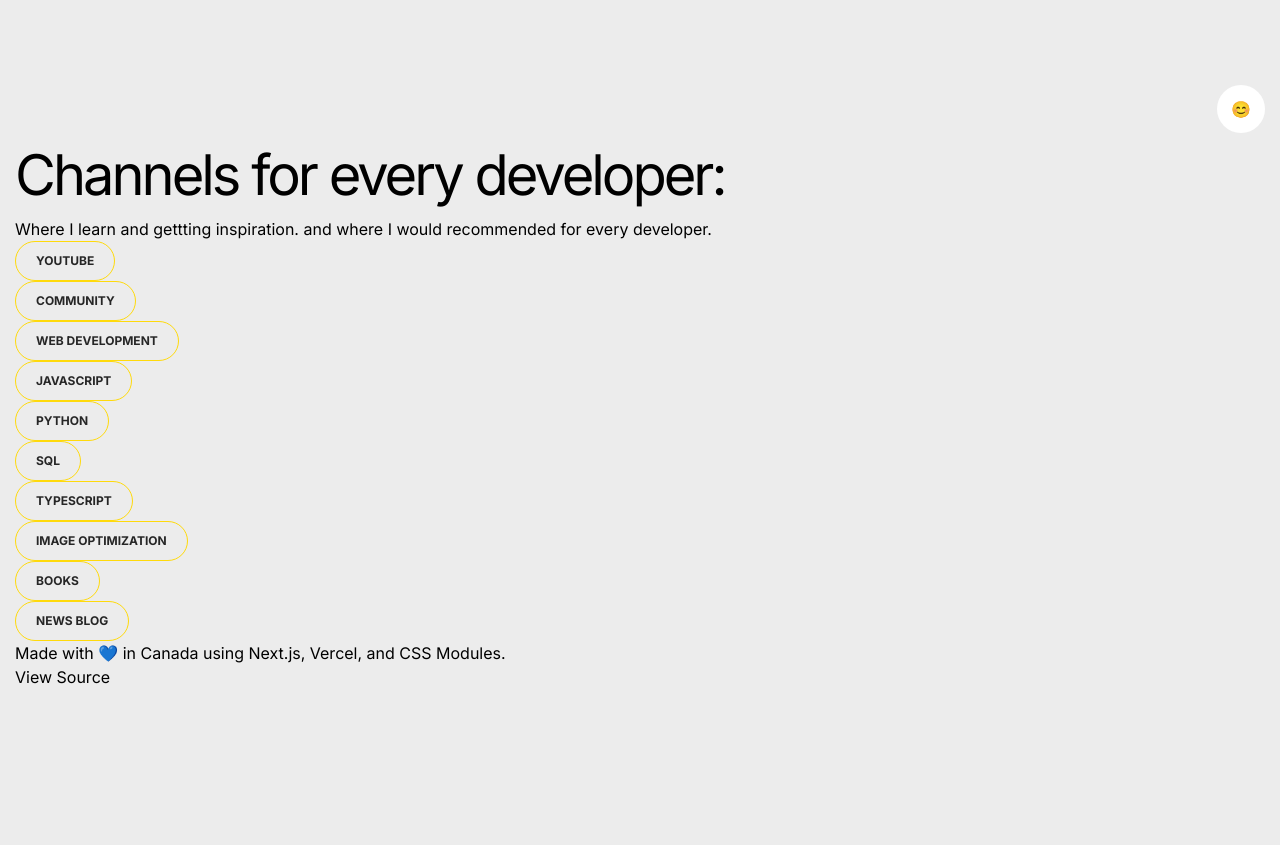
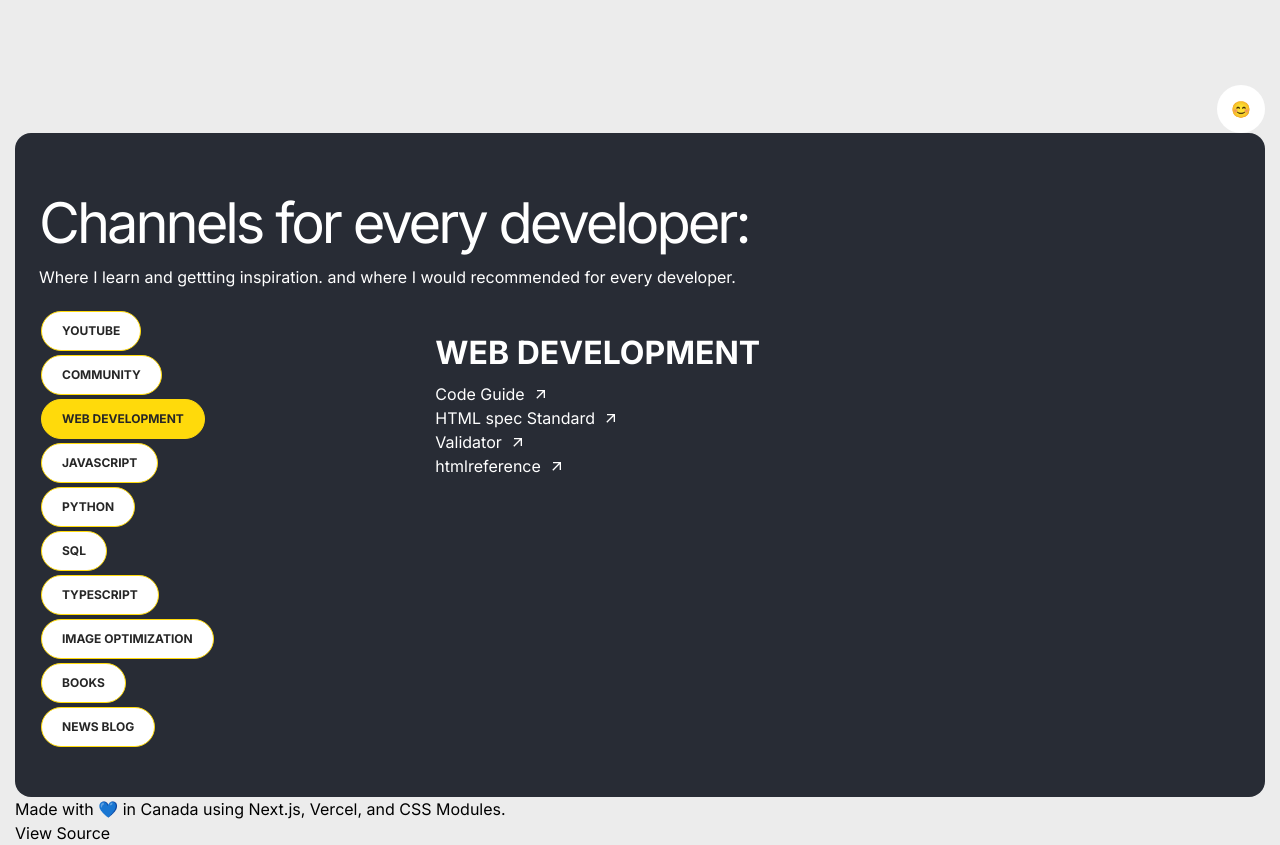
Before and after one commit to nataliasabadysh/portfolio, a Next.js app: page / in a window 1280 px wide. Shown: the part 1400-2245 px from the top of the page. Before the commit the page ends 2089 px from the top, so only its background shows below. Built offline with nearby package versions, Linux system fonts and the light colour scheme.

Commit message:
working on tab section

```diff
--- a/app/components/achievement/constants.js
+++ b/app/components/achievement/constants.js
@@ -6,7 +6,7 @@ export const list = [
         title: "Cleint Site",
         message:
           "Include popular icons in your React projects easily with react-icons, which utilizes ES6 imports that allows you to include only the mports that allows you to include only the mports that allows you to include only the mports that allows you to include only the mports that allows you to include only the mports that allows you to include only the mports that allows you to include only the mports that allows you to include only the mports that allows you to include only the mports that allows you to include only the mports that allows you to include only the icons that your project is using.",
-          link:'/work'
+        link: "/work",
       },
     ],
   },
@@ -16,7 +16,7 @@ export const list = [
       {
         title: "Cleint Site",
         message: "iwhich utour project is using.is fast, ",
-        link:'/work'
+        link: "/work",
       },
     ],
   },
@@ -26,7 +26,7 @@ export const list = [
       {
         title: "Cleint Site",
         message: "iwhich utour project is using.is fast, ",
-        link:'/work'
+        link: "/work",
       },
     ],
   },
--- a/app/components/achievement/index.js
+++ b/app/components/achievement/index.js
@@ -7,11 +7,13 @@ import { IoIosArrowDown, IoIosArrowUp } from "react-icons/io";
 import Link from "next/link";
 
 const Item = ({ item, isExpanded }) => {
-
   return isExpanded ? (
     <li className={style.achievement__descr}>
       {item.message}
-      <Link href={item.link} className={style.read_more}>{' '}read more</Link>
+      <Link href={item.link} className={style.read_more}>
+        {" "}
+        read more
+      </Link>
     </li>
   ) : null;
 };
--- a/app/components/achievement/styles.module.css
+++ b/app/components/achievement/styles.module.css
@@ -59,7 +59,7 @@
   opacity: 0.6;
 }
 
-.read_more{
+.read_more {
   color: rgb(7, 130, 206);
   cursor: pointer;
 }
--- /dev/null
+++ b/app/components/tabs/categoryItem.js
@@ -0,0 +1,27 @@
+"use client";
+import { MdOutlineArrowOutward } from "react-icons/md";
+import styles from "./styles.module.css";
+
+export const ResourceList = ({ resources }) => {
+  const title = <span className={styles.title}>{resources.category}</span>;
+
+  return (
+    <div className={styles.resourceList}>
+      {title}
+      <ul>
+        {resources.resources?.map((resource, resourceIndex) => (
+          <li key={resourceIndex}>
+            <a
+              href={resource.url}
+              target="_blank"
+              rel="noopener noreferrer"
+              className={styles.links}
+            >
+              {resource.name} <MdOutlineArrowOutward />
+            </a>
+          </li>
+        ))}
+      </ul>{" "}
+    </div>
+  );
+};
--- a/app/components/tabs/HighlightTabsNav.js
+++ b/app/components/tabs/index.js
@@ -1,4 +1,9 @@
+"use client";
+
+import { useState } from "react";
 import styles from "./styles.module.css";
+import { ResourceList } from "./categoryItem";
+import { MdOutlineArrowOutward } from "react-icons/md";
 
 const list = [
   {
@@ -60,30 +65,42 @@ const list = [
 ];
 
 export const HighlightTabsNav = () => {
+  const [expandedCategory, setExpandedCategory] = useState(2);
+
+  const toggleCategory = (index) => {
+    if (expandedCategory === index) {
+      setExpandedCategory(null);
+    } else {
+      setExpandedCategory(index);
+    }
+  };
+
   return (
-    <section>
+    <section className={styles.wrapper}>
       <h2>Channels for every developer: </h2>
       <p>
         Where I learn and gettting inspiration. and where I would recommended
         for every developer.
       </p>
       <ul className={styles.highlight_tabs__container}>
-        {list.map((categoryItem, index) => (
-          <li key={index}>
-            <button className={styles.highlight_tabs__tab}>
-              {categoryItem.category}
-            </button>
+        {list.map((categoryItem, index) => {
+          const activeTab = expandedCategory === index;
 
-            {/* TODO */}
-            {/* <ul className={styles.resourceList}>
-                        {categoryItem.resources.length > 0 ? categoryItem.resources.map((resource, resourceIndex) => (
-                            <li key={resourceIndex}>
-                                <a href={resource.url} target="_blank" rel="noopener noreferrer">{resource.name || 'Unnamed Resource'}</a>
-                            </li>
-                        )) : <li>No resources available in this category</li>}
-                    </ul> */}
-          </li>
-        ))}
+          const stylingActiveTabe = activeTab
+            ? styles.highlight_tabs__tab + " " + styles.highlight_tab_active
+            : styles.highlight_tabs__tab;
+          return (
+            <li key={index}>
+              <button
+                className={stylingActiveTabe}
+                onClick={() => toggleCategory(index)}
+              >
+                {categoryItem.category}
+              </button>
+              {activeTab && <ResourceList resources={categoryItem} />}
+            </li>
+          );
+        })}
       </ul>
     </section>
   );
--- a/app/components/tabs/styles.module.css
+++ b/app/components/tabs/styles.module.css
@@ -1,9 +1,14 @@
-.highlight_tabs__container {
+.wrapper {
+  background-color: #282c35;
   gap: 0.7rem;
+  padding: 3rem 1.5rem;
+  border-radius: 16px;
+  color: white;
 }
 
 .highlight_tabs__tab {
   cursor: pointer;
+  background-color: white;
   border: var(--border-style);
   border-radius: var(--border-radius);
   color: var(--title-color);
@@ -14,4 +19,75 @@
   font-size: 12px;
   text-transform: uppercase;
   margin-right: 0.4rem;
+  margin: 2px;
 }
+.highlight_tabs__tab:hover {
+  background-color: var(--color-accent);
+}
+.highlight_tab_active {
+  background-color: var(--color-accent);
+}
+
+.item {
+  font-size: 0.875rem;
+  line-height: 1.25rem;
+  padding-left: 1rem;
+  padding-right: 1rem;
+  border-radius: 9999px;
+
+  transition-property: all;
+  transition-duration: 0.15s;
+}
+
+.item .svg {
+  gap: 0.25rem;
+}
+.highlight_tabs__container {
+  position: relative;
+  padding-top: 20px;
+}
+
+.resourceList {
+  position: absolute;
+  right: 40%;
+  top: 10%;
+}
+.resourceList > li {
+  border: 1px solid #333;
+  border-radius: 10%;
+  padding: 5px 10px;
+}
+.resourceList > li:hover {
+  border: 1px solid #000;
+}
+
+.resourceList > span {
+  padding-bottom: 12px;
+  display: block;
+}
+
+.links {
+  display: flex;
+  align-items: center;
+  gap: 8px;
+}
+
+.resource {
+  gap: 10px;
+}
+.title {
+  text-transform: uppercase;
+  font-weight: 700;
+  font-size: 2rem;
+  line-height: 2.2rem;
+}
+
+@media screen and (max-width: 768px) {
+  .highlight_tabs__container {
+    display: flex;
+    flex-wrap: wrap;
+  }
+  .resourceList {
+    position: inherit;
+  }
+}
--- a/app/layout.js
+++ b/app/layout.js
@@ -1,4 +1,4 @@
-import { Inter, Poppins } from "next/font/google";
+import { Inter } from "next/font/google";
 import { Header } from "./components/header";
 import "./globals.css";
 
--- a/app/page.js
+++ b/app/page.js
@@ -3,7 +3,7 @@ import { EmojisplosionHeart } from "./components/emoji";
 import { Footer } from "./components/footer";
 import { Header } from "./components/header";
 import { About } from "./components/about";
-import { HighlightTabsNav } from "./components/tabs/HighlightTabsNav";
+import { HighlightTabsNav } from "./components/tabs";
 import { Achievement } from "./components/achievement";
 
 export default function Home() {
```
